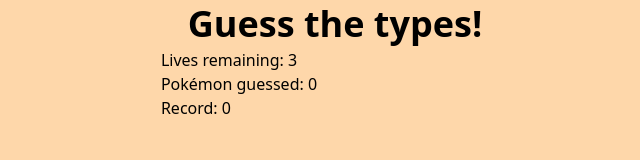
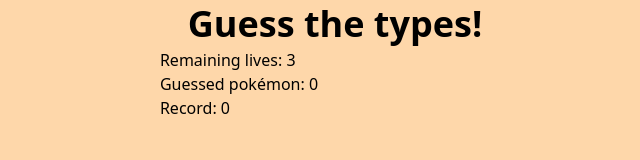
Before and after one commit to andreafay/guess-the-types, a React (Create React App) app: page / in a window 1280 px wide. Shown: the top 160 px of the page, without its empty margins (305-945 px from the left). Built offline with nearby package versions, Linux system fonts and the light colour scheme; no server answers.

Commit message:
small change

```diff
--- a/src/components/stats.jsx
+++ b/src/components/stats.jsx
@@ -27,10 +27,10 @@
     return (
         <div>
             <p className="text-md" style={{ color: livesColor, transition: "color 0.5s" }}>
-                Lives remaining: {lives}
+                Remaining lives: {lives}
             </p>
             <p className="text-md" style={{ color: guessedColor, transition: "color 0.5s" }}>
-                Pokémon guessed: {guessed}
+                Guessed pokémon: {guessed}
             </p>
             <p className="text-md">Record: {record}</p>
         </div>
```
